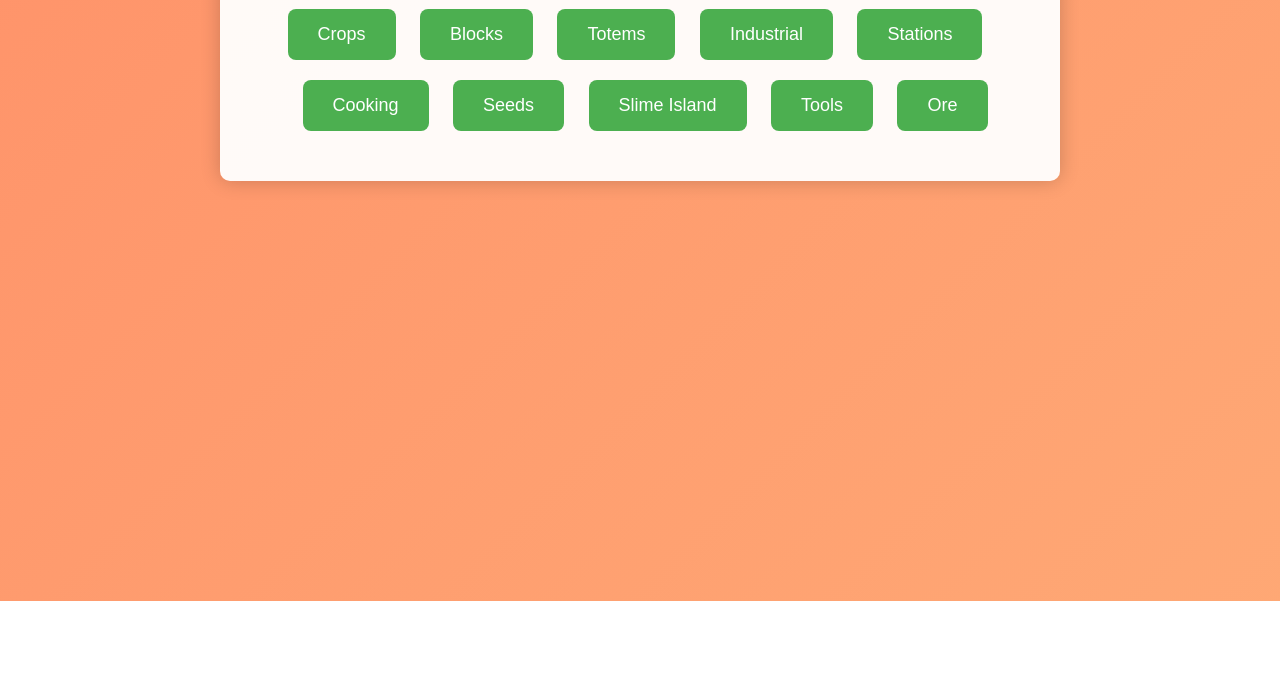
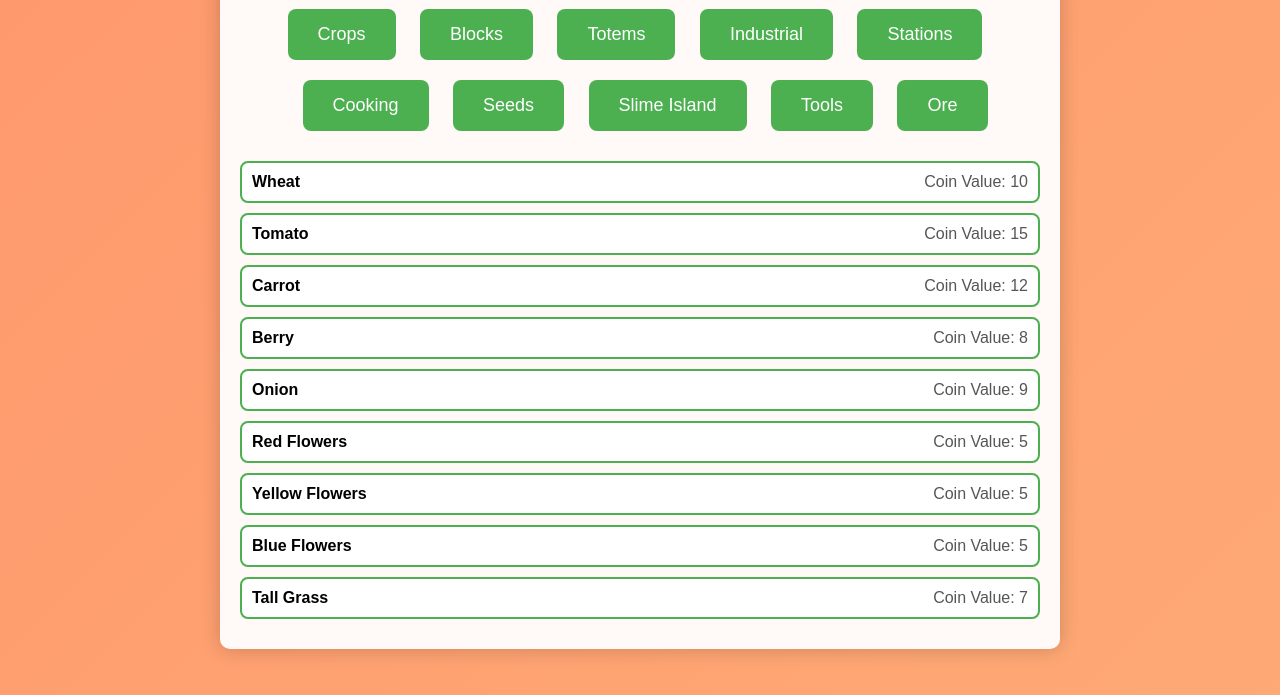
Before and after one commit to officialislandsarchive/Testing1, a plain HTML site: page index.html in a window 1280 px wide. Both pictures are taken after a click on the button "Crops". Shown: the part 199-894 px from the top of the page. Before the commit the page ends 800 px from the top, so only its background shows below. Drawn offline with Linux system fonts and the light colour scheme.

Commit message:
Update index.html

```diff
--- a/index.html
+++ b/index.html
@@ -112,12 +112,63 @@
       <button onclick="showItems('ore')">Ore</button>
     </div>
     <div id="crops-section" class="hide">
-      <!-- Crop items removed -->
+      <div class="item-box">
+        <span class="item-name">Wheat</span>
+        <span class="coin-value">Coin Value: 10</span>
+      </div>
+      <div class="item-box">
+        <span class="item-name">Tomato</span>
+        <span class="coin-value">Coin Value: 15</span>
+      </div>
+      <div class="item-box">
+        <span class="item-name">Carrot</span>
+        <span class="coin-value">Coin Value: 12</span>
+      </div>
+      <div class="item-box">
+        <span class="item-name">Berry</span>
+        <span class="coin-value">Coin Value: 8</span>
+      </div>
+      <div class="item-box">
+        <span class="item-name">Onion</span>
+        <span class="coin-value">Coin Value: 9</span>
+      </div>
+      <div class="item-box">
+        <span class="item-name">Red Flowers</span>
+        <span class="coin-value">Coin Value: 5</span>
+      </div>
+      <div class="item-box">
+        <span class="item-name">Yellow Flowers</span>
+        <span class="coin-value">Coin Value: 5</span>
+      </div>
+      <div class="item-box">
+        <span class="item-name">Blue Flowers</span>
+        <span class="coin-value">Coin Value: 5</span>
+      </div>
+      <div class="item-box">
+        <span class="item-name">Tall Grass</span>
+        <span class="coin-value">Coin Value: 7</span>
+      </div>
     </div>
     <div id="blocks-section" class="hide">
-      <!-- Block items removed -->
+      <div class="item-box">
+        <span class="item-name">Stone Brick</span>
+        <span class="coin-value">Coin Value: X</span>
+      </div>
+      <div class="item-box">
+        <span class="item-name">Wood</span>
+        <span class="coin-value">Coin Value: X</span>
+      </div>
+      <div class="item-box">
+        <span class="item-name">Wood Plank</span>
+        <span class="coin-value">Coin Value: X</span>
+      </div>
+      <div class="item-box">
+        <span class="item-name">Pine Wood</span>
+        <span class="coin-value">Coin Value: X</span>
+      </div>
+      <!-- Other block items -->
     </div>
-    <!-- other sections -->
+    <!-- Other sections -->
   </div>
 
   <script>
```
